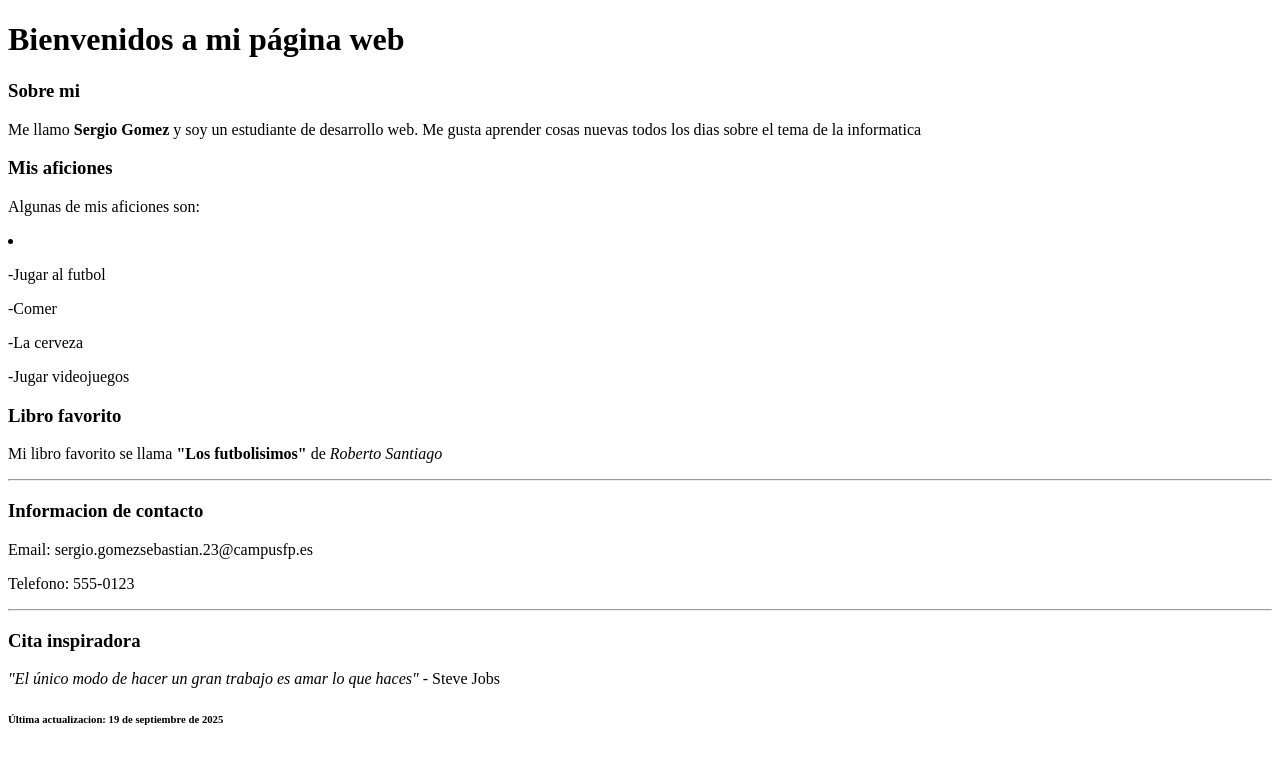
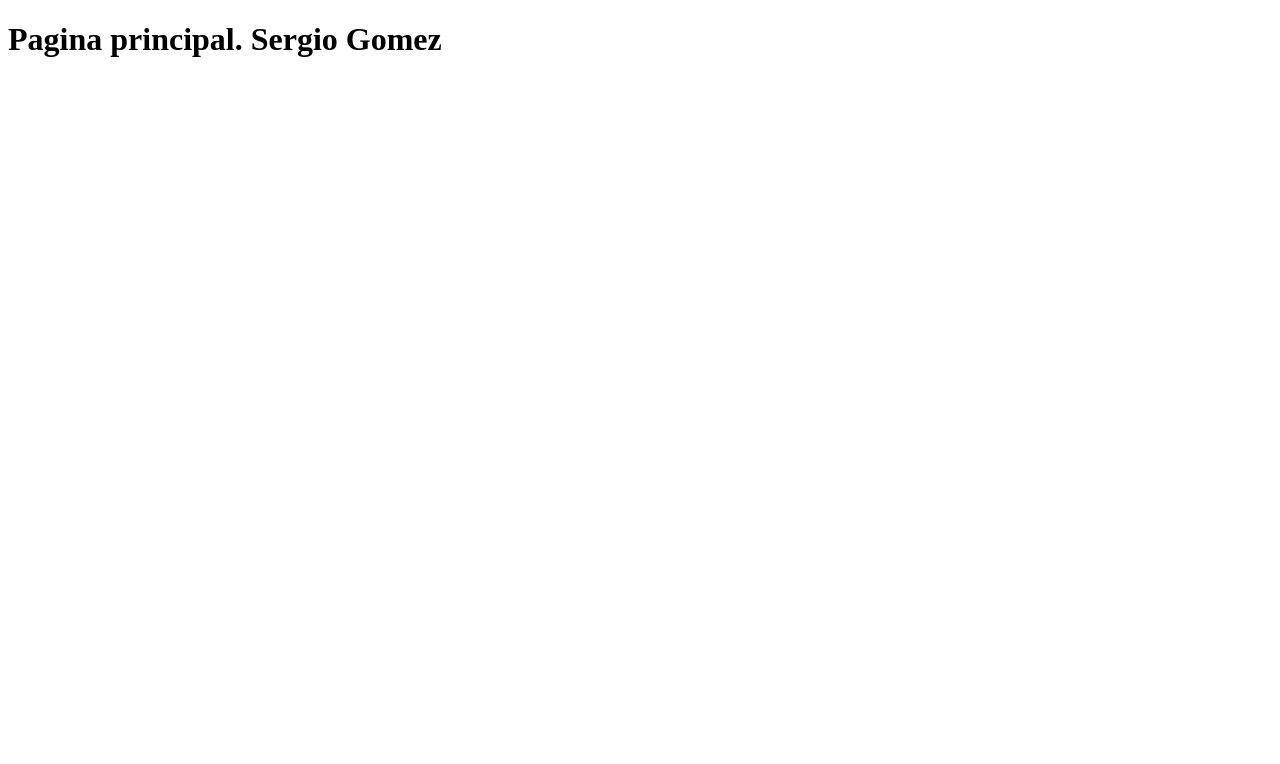
Before and after one commit to alvarocarrizociudad/galaxy-defenders-game, a plain HTML site: page estructura.html in a window 1280 px wide. Drawn offline with Linux system fonts and the light colour scheme.

Commit message:
Update estructura.html

```diff
--- a/estructura.html
+++ b/estructura.html
@@ -6,49 +6,10 @@
     <title>Document</title>
 </head>
 <body>
-    <header>
-       <h1>Bienvenidos a mi página web</h1>
-     </header>
-     <main>
-        <div>
-            <h3>Sobre mi</h3>
-            <p>Me llamo <b>Sergio Gomez</b> y soy un estudiante de desarrollo web. Me gusta aprender cosas nuevas todos los dias sobre el tema de la informatica</p>
-        </div>
-        <div>
-            <h3>Mis aficiones</h3>
-            <p>Algunas de mis aficiones son:</p>
-            <li>
-                <p>-Jugar al futbol</p>
-                <p>-Comer</p>
-                <p>-La cerveza</p>
-                <p>-Jugar videojuegos</p>
-            </li>
-
-        </div>
-        <div>
-            <h3>Libro favorito</h3>
-            <p>Mi libro favorito se llama <b>"Los futbolisimos"</b> de <i>Roberto Santiago</i></p>
-        </div>
-     </main>
-
-     <hr>
-     <footer>
-        <div>
-            <h3>Informacion de contacto</h3>
-            <p>Email: sergio.gomezsebastian.23@campusfp.es</p>
-            <p>Telefono: 555-0123</p>
-        </div>
-
-        <hr>
-
-        <div>
-            <h3>Cita inspiradora</h3>
-            <p><i>"El único modo de hacer un gran trabajo es amar lo que haces" </i> - Steve Jobs </p>
-            <h6>Última actualizacion: 19 de septiembre de 2025</h6>
-        </div>
-
-
-     </footer>
+   <h1>
+       Pagina principal. Sergio Gomez
+   </h1>
 
 </body>
+
 </html>
```
